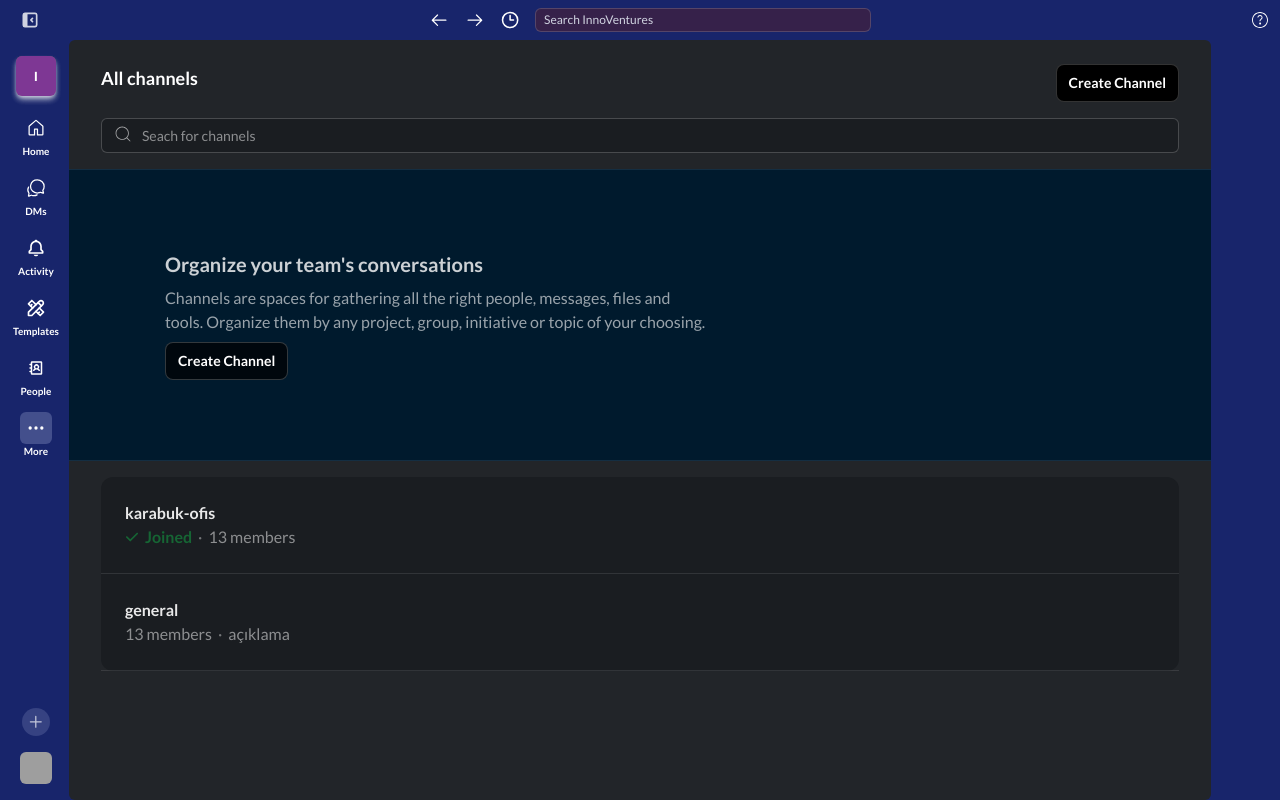
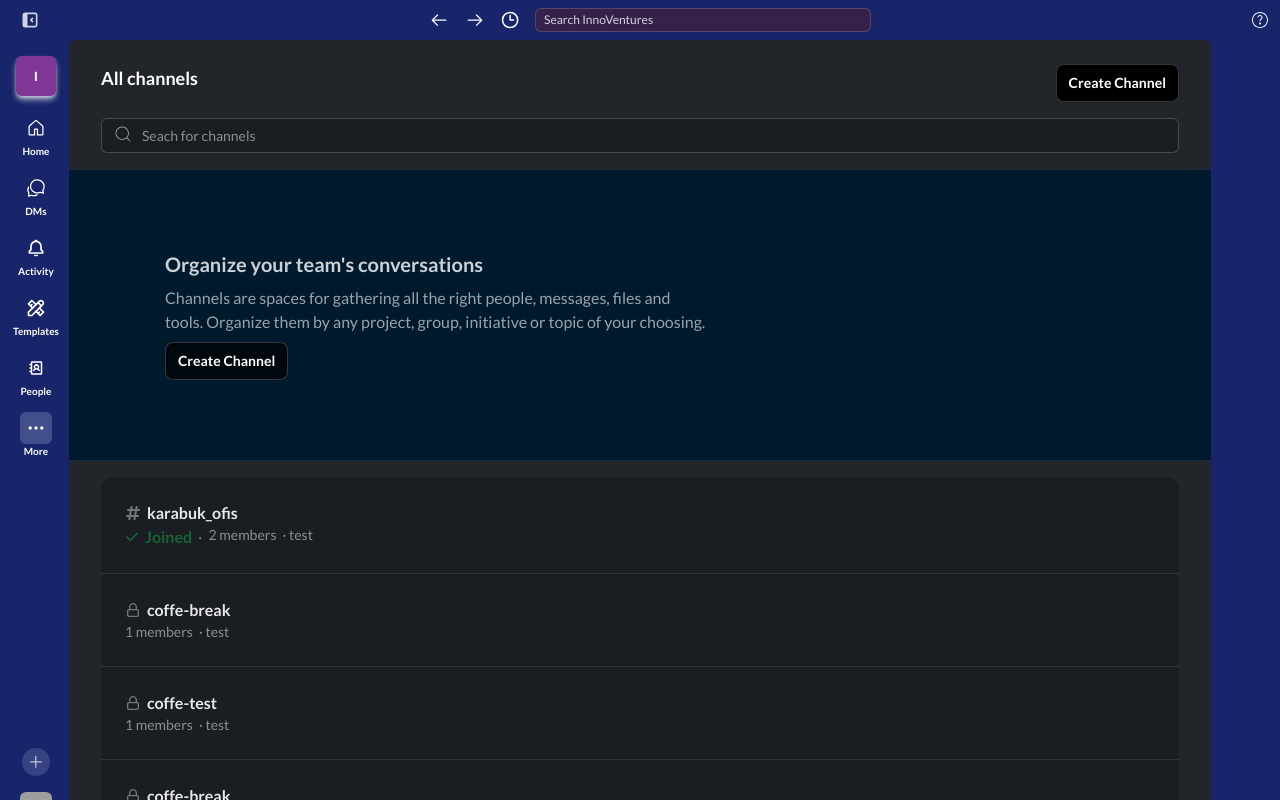
Before and after one commit to BerkantKazangirler/firebase-slack, a React (Vite) app: page /workspace/files in a window 1280 px wide. Built offline with nearby package versions, Linux system fonts and the light colour scheme; grey boxes are pictures that could not be loaded.

Commit message:
feat: added channel join/leave

```diff
--- a/src/contexts/workspace.tsx
+++ b/src/contexts/workspace.tsx
@@ -48,7 +48,73 @@ export const WorkspaceContextProvider = ({
           owner: "NEVpDiIIn02JSYaYpXnj",
         },
         description: "test",
-        members: ["NEVpDiIIn02JSYaYpXnj", "uvGWgBUMyVRGhHNrd7IK"],
+        members: ["NEVpDiIIn02JSYaYpXnj"],
+        name: "coffe-break",
+        public: false,
+      },
+      {
+        id: "asd_Test",
+        created_by: {
+          date: "02.21.2023",
+          owner: "NEVpDiIIn02JSYaYpXnj",
+        },
+        description: "test",
+        members: ["NEVpDiIIn02JSYaYpXnj"],
+        name: "coffe-test",
+        public: false,
+      },
+      {
+        id: "Z8hOz3sXZJNtvSezyPVJ",
+        created_by: {
+          date: "02.21.2023",
+          owner: "NEVpDiIIn02JSYaYpXnj",
+        },
+        description: "test",
+        members: ["NEVpDiIIn02JSYaYpXnj"],
+        name: "coffe-break",
+        public: false,
+      },
+      {
+        id: "Z8hOz3sXZJNtvSezyPVJ",
+        created_by: {
+          date: "02.21.2023",
+          owner: "NEVpDiIIn02JSYaYpXnj",
+        },
+        description: "test",
+        members: ["NEVpDiIIn02JSYaYpXnj"],
+        name: "coffe-break",
+        public: false,
+      },
+      {
+        id: "Z8hOz3sXZJNtvSezyPVJ",
+        created_by: {
+          date: "02.21.2023",
+          owner: "NEVpDiIIn02JSYaYpXnj",
+        },
+        description: "test",
+        members: ["NEVpDiIIn02JSYaYpXnj"],
+        name: "coffe-break",
+        public: false,
+      },
+      {
+        id: "Z8hOz3sXZJNtvSezyPVJ",
+        created_by: {
+          date: "02.21.2023",
+          owner: "NEVpDiIIn02JSYaYpXnj",
+        },
+        description: "test",
+        members: ["NEVpDiIIn02JSYaYpXnj"],
+        name: "coffe-break",
+        public: false,
+      },
+      {
+        id: "Z8hOz3sXZJNtvSezyPVJ",
+        created_by: {
+          date: "02.21.2023",
+          owner: "NEVpDiIIn02JSYaYpXnj",
+        },
+        description: "test",
+        members: ["NEVpDiIIn02JSYaYpXnj"],
         name: "coffe-break",
         public: false,
       },
@@ -87,7 +153,7 @@ export const WorkspaceContextProvider = ({
           day: 29,
           month: 4,
         },
-        channels: ["4QBgJ84ykpjTBKzLj63h", "Z8hOz3sXZJNtvSezyPVJ"],
+        channels: ["4QBgJ84ykpjTBKzLj63h", "asd_Test", "Z8hOz3sXZJNtvSezyPVJ"],
         users: ["NEVpDiIIn02JSYaYpXnj", "uvGWgBUMyVRGhHNrd7IK"],
       },
       {
--- a/src/pages/workspace/channels.tsx
+++ b/src/pages/workspace/channels.tsx
@@ -1,13 +1,37 @@
 import { Button, Input } from "@/components";
-import { useLayoutContext } from "@/contexts";
+import {
+  useLayoutContext,
+  useUsersContext,
+  useWorkspaceContext,
+} from "@/contexts";
+import { ChannelsI } from "@/types";
 import classNames from "classnames";
 import { useState } from "react";
+import { CgLock } from "react-icons/cg";
 import { CiSearch } from "react-icons/ci";
+import { FaHashtag } from "react-icons/fa";
 import { FaCheck } from "react-icons/fa6";
 
 export const Channels = () => {
-  const { collapse } = useLayoutContext();
+  const { collapse, activeWorkspace } = useLayoutContext();
+  const { userData } = useUsersContext();
+  const { channelDatas, workspaces, setChannelDatas } = useWorkspaceContext();
   const [inputText, setInputText] = useState<string>("");
+
+  const joinChannel = (yeniOda: ChannelsI) => {
+    const updatedMembers = yeniOda.members.includes(userData.id)
+      ? yeniOda.members
+      : [...yeniOda.members, userData.id];
+    const updatedOda = {
+      ...yeniOda,
+      members: updatedMembers,
+    };
+    setChannelDatas([...channelDatas, updatedOda]);
+  };
+
+  const leaveChannel = (id: string) => {
+    setChannelDatas(channelDatas.filter((data) => data.id !== id));
+  };
 
   return (
     <div
@@ -43,6 +67,7 @@ export const Channels = () => {
           className="bg-input_bg w-full rounded-md indent-10 text-white/80 placeholder:text-white/50 text-sm py-2 border border-white/20 leading-none"
         />
       </div>
+      <div className="flex flex-col overflow-y-auto max-h-[790px]">
         <div className="w-full gap-2 py-20 px-24 bg-[#001a2d] flex flex-col border-t border-b border-blue-200/10 relative">
           <span className="text-white/80 font-lato text-xl font-bold">
             Organize your team's conversations
@@ -56,15 +81,40 @@ export const Channels = () => {
             Create Channel
           </Button>
         </div>
-      <div className="px-8">
+        <div className="px-8 pt-4">
           <div className="flex flex-col h-full bg-input_bg rounded-xl w-full">
-          <div className="flex flex-col border-b border-white/10 p-6">
+            {workspaces
+              .filter((data) => data.id == activeWorkspace)
+              ?.map((data) => (
+                <>
+                  {channelDatas
+                    .filter(
+                      (dataa) =>
+                        data.channels &&
+                        Object.values(data.channels).includes(dataa.id)
+                    )
+                    .map((data, index) => (
+                      <div
+                        key={index}
+                        onClick={() => console.log(data.members)}
+                        className="flex flex-col relative border-b group border-white/10 p-6"
+                      >
                         <div className="flex flex-row gap-1.5">
+                          {data.public ? (
+                            <FaHashtag className="text-white/40 size-4 my-auto" />
+                          ) : (
+                            <CgLock className="text-white/40 size-4 my-auto" />
+                          )}
                           <span className="text-white/90 font-bold font-lato">
-                karabuk-ofis
+                            {data.name}
+                          </span>
+                          <span className="text-white/40 group-hover:flex hidden text-sm my-auto">
+                            View channel
                           </span>
                         </div>
                         <div className="flex flex-row gap-1.5">
+                          {data.members.includes(userData.id) && (
+                            <>
                               <div className="flex flex-row gap-1.5">
                                 <FaCheck className="text-green-800 text-sm my-auto" />
                                 <span className="text-green-800 text-base my-auto leading-none font-bold">
@@ -72,28 +122,49 @@ export const Channels = () => {
                                 </span>
                               </div>
                               <span className="text-white/40">·</span>
+                            </>
+                          )}
+
                           <div className="flex gap-1.5">
-                <span className="text-white/50 text-base font-medium">
-                  13 members
+                            <span className="text-white/50 text-sm font-medium">
+                              {data.members.length} members
                             </span>
+                            {data.description && (
+                              <span className="text-white/50 text-sm">
+                                · {data.description}
+                              </span>
+                            )}
                           </div>
                         </div>
+                        <div className="group-hover:flex right-6 absolute flex-row gap-2 hidden text-white">
+                          <Button className="bg-black p-2 text-sm border border-white/50 rounded-md">
+                            Open in Home
+                          </Button>
+                          <Button
+                            onClick={() =>
+                              joinChannel({
+                                id: data.id,
+                                created_by: {
+                                  date: data.created_by.date,
+                                  owner: data.created_by.owner,
+                                },
+                                description: data.description,
+                                members: data.members,
+                                name: data.name,
+                                public: data.public,
+                              })
+                            }
+                            className="bg-black p-2 border text-sm border-white/50 rounded-md"
+                          >
+                            {data.members.includes(userData.id)
+                              ? "Joined"
+                              : "Join"}
+                          </Button>
                         </div>
-          <div className="flex flex-col border-b border-white/10 p-6">
-            <div className="flex flex-row gap-1.5">
-              <span className="text-white/90 font-bold font-lato">general</span>
                       </div>
-            <div className="flex flex-row gap-1.5">
-              <div className="flex gap-1.5">
-                <span className="text-white/50 text-base font-medium">
-                  13 members
-                </span>
-              </div>
-              <span className="text-white/40">·</span>
-              <span className="text-white/50 text-base font-medium">
-                açıklama
-              </span>
-            </div>
+                    ))}
+                </>
+              ))}
           </div>
         </div>
       </div>
```
Lines whose indentation alone changed are shown as unchanged.
